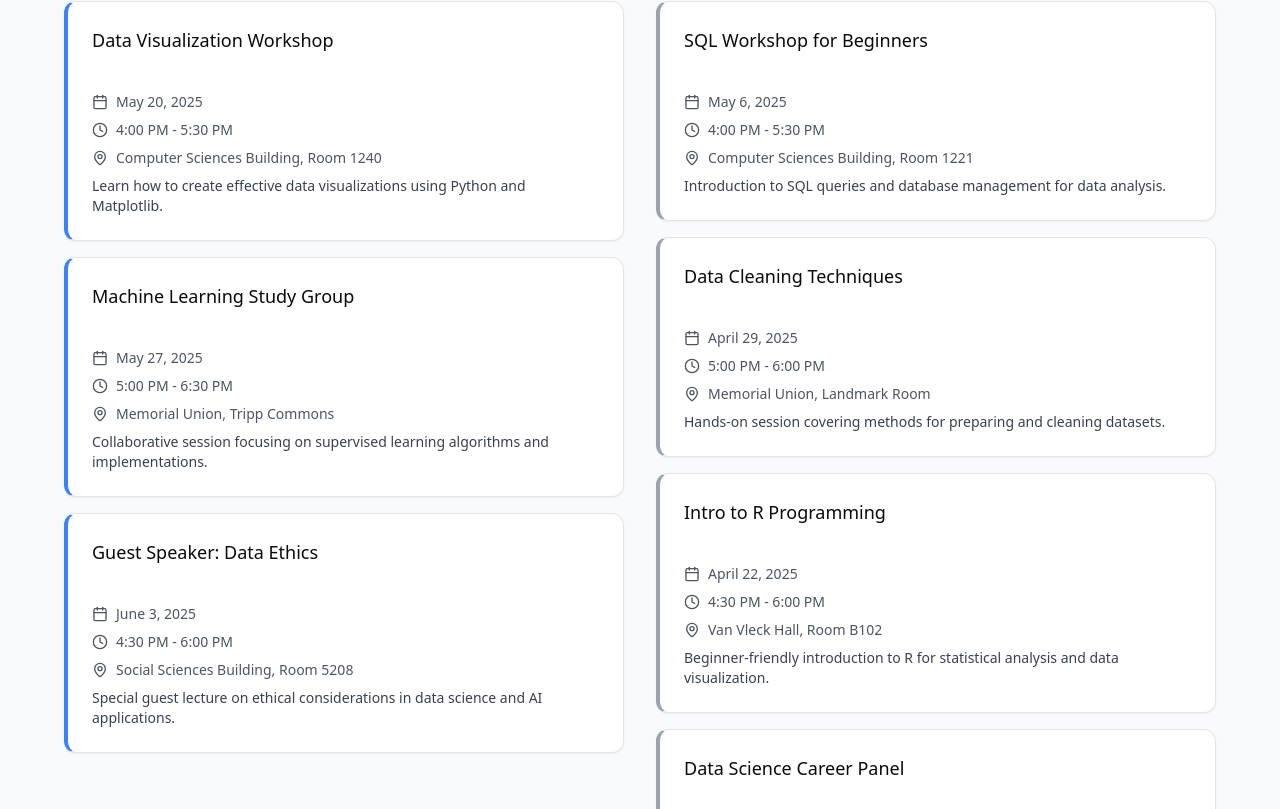
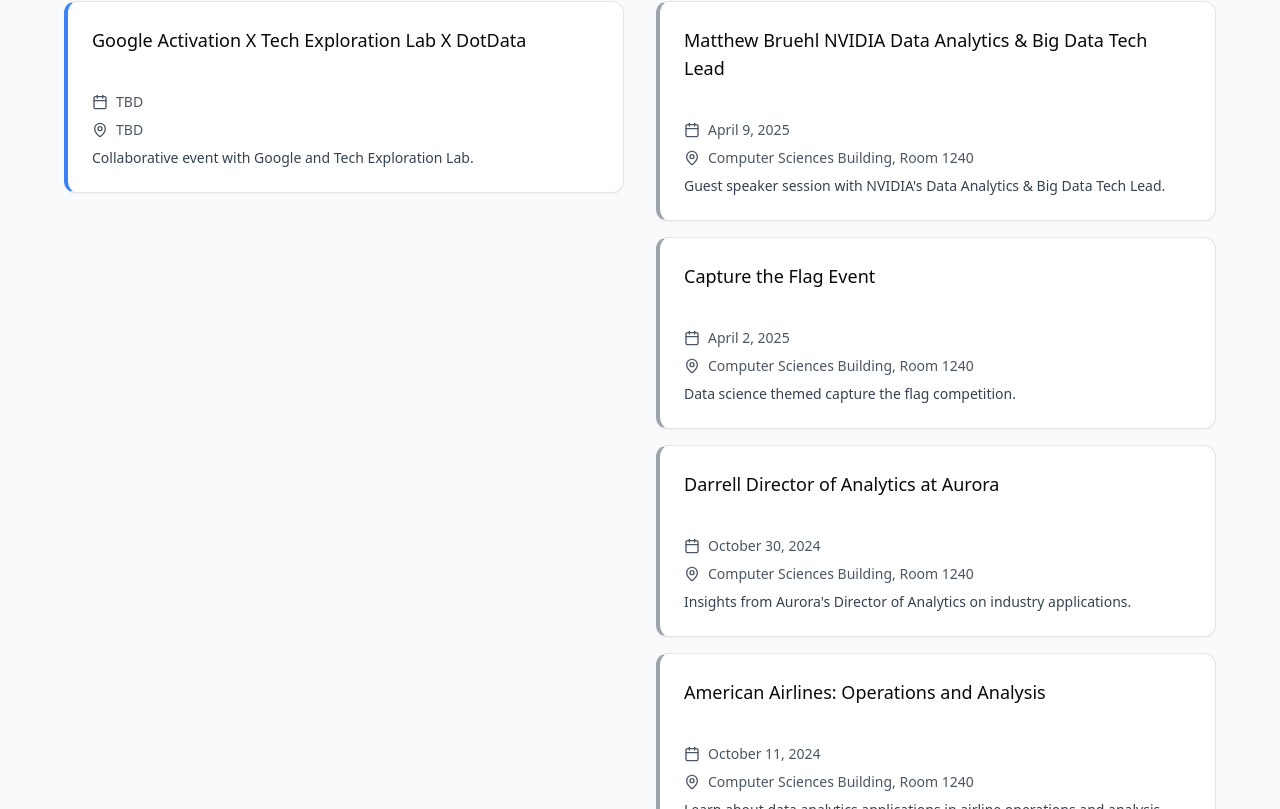
Before and after one commit to ssfb1430/dot-data-site, a React (Vite) app: page /meetings in a window 1280 px wide. Shown: the part 351-1160 px from the top of the page. Built offline with nearby package versions, Linux system fonts and the light colour scheme.

Commit message:
Update meetings-page.tsx
Added actual past meetings

```diff
--- a/src/pages/meetings-page.tsx
+++ b/src/pages/meetings-page.tsx
@@ -3,67 +3,51 @@ import { Card, CardContent, CardHeader, CardTitle } from "@/components/ui/card"
 import { CalendarIcon, Clock, MapPin } from "lucide-react"
 
 export default function MeetingsPage() {
-  // Placeholder data for upcoming meetings
+  // Real upcoming meetings
   const upcomingMeetings = [
     {
       id: 1,
-      title: "Data Visualization Workshop",
-      date: "May 20, 2025",
-      time: "4:00 PM - 5:30 PM",
-      location: "Computer Sciences Building, Room 1240",
-      description: "Learn how to create effective data visualizations using Python and Matplotlib.",
-    },
-    {
-      id: 2,
-      title: "Machine Learning Study Group",
-      date: "May 27, 2025",
-      time: "5:00 PM - 6:30 PM",
-      location: "Memorial Union, Tripp Commons",
-      description: "Collaborative session focusing on supervised learning algorithms and implementations.",
-    },
-    {
-      id: 3,
-      title: "Guest Speaker: Data Ethics",
-      date: "June 3, 2025",
-      time: "4:30 PM - 6:00 PM",
-      location: "Social Sciences Building, Room 5208",
-      description: "Special guest lecture on ethical considerations in data science and AI applications.",
+      title: "Google Activation X Tech Exploration Lab X DotData",
+      date: "TBD",
+      time: "",
+      location: "TBD",
+      description: "Collaborative event with Google and Tech Exploration Lab.",
     },
   ]
 
-  // Placeholder data for past meetings
+  // Real past meetings
   const pastMeetings = [
     {
       id: 4,
-      title: "SQL Workshop for Beginners",
-      date: "May 6, 2025",
-      time: "4:00 PM - 5:30 PM",
-      location: "Computer Sciences Building, Room 1221",
-      description: "Introduction to SQL queries and database management for data analysis.",
+      title: "Matthew Bruehl NVIDIA Data Analytics & Big Data Tech Lead",
+      date: "April 9, 2025",
+      time: "",
+      location: "Computer Sciences Building, Room 1240",
+      description: "Guest speaker session with NVIDIA's Data Analytics & Big Data Tech Lead.",
     },
     {
       id: 5,
-      title: "Data Cleaning Techniques",
-      date: "April 29, 2025",
-      time: "5:00 PM - 6:00 PM",
-      location: "Memorial Union, Landmark Room",
-      description: "Hands-on session covering methods for preparing and cleaning datasets.",
+      title: "Capture the Flag Event",
+      date: "April 2, 2025",
+      time: "",
+      location: "Computer Sciences Building, Room 1240",
+      description: "Data science themed capture the flag competition.",
     },
     {
       id: 6,
-      title: "Intro to R Programming",
-      date: "April 22, 2025",
-      time: "4:30 PM - 6:00 PM",
-      location: "Van Vleck Hall, Room B102",
-      description: "Beginner-friendly introduction to R for statistical analysis and data visualization.",
+      title: "Darrell Director of Analytics at Aurora",
+      date: "October 30, 2024",
+      time: "",
+      location: "Computer Sciences Building, Room 1240",
+      description: "Insights from Aurora's Director of Analytics on industry applications.",
     },
     {
       id: 7,
-      title: "Data Science Career Panel",
-      date: "April 15, 2025",
-      time: "5:00 PM - 6:30 PM",
-      location: "Grainger Hall, Room 1100",
-      description: "Panel discussion with industry professionals about careers in data science.",
+      title: "American Airlines: Operations and Analysis",
+      date: "October 11, 2024",
+      time: "",
+      location: "Computer Sciences Building, Room 1240",
+      description: "Learn about data analytics applications in airline operations and analysis.",
     },
   ]
 
@@ -88,10 +72,12 @@ export default function MeetingsPage() {
             <CalendarIcon className="h-4 w-4 mr-2" />
             <span>{meeting.date}</span>
           </div>
-          <div className="flex items-center text-sm text-gray-600">
-            <Clock className="h-4 w-4 mr-2" />
-            <span>{meeting.time}</span>
-          </div>
+          {meeting.time && (
+            <div className="flex items-center text-sm text-gray-600">
+              <Clock className="h-4 w-4 mr-2" />
+              <span>{meeting.time}</span>
+            </div>
+          )}
           <div className="flex items-center text-sm text-gray-600">
             <MapPin className="h-4 w-4 mr-2" />
             <span>{meeting.location}</span>
```
